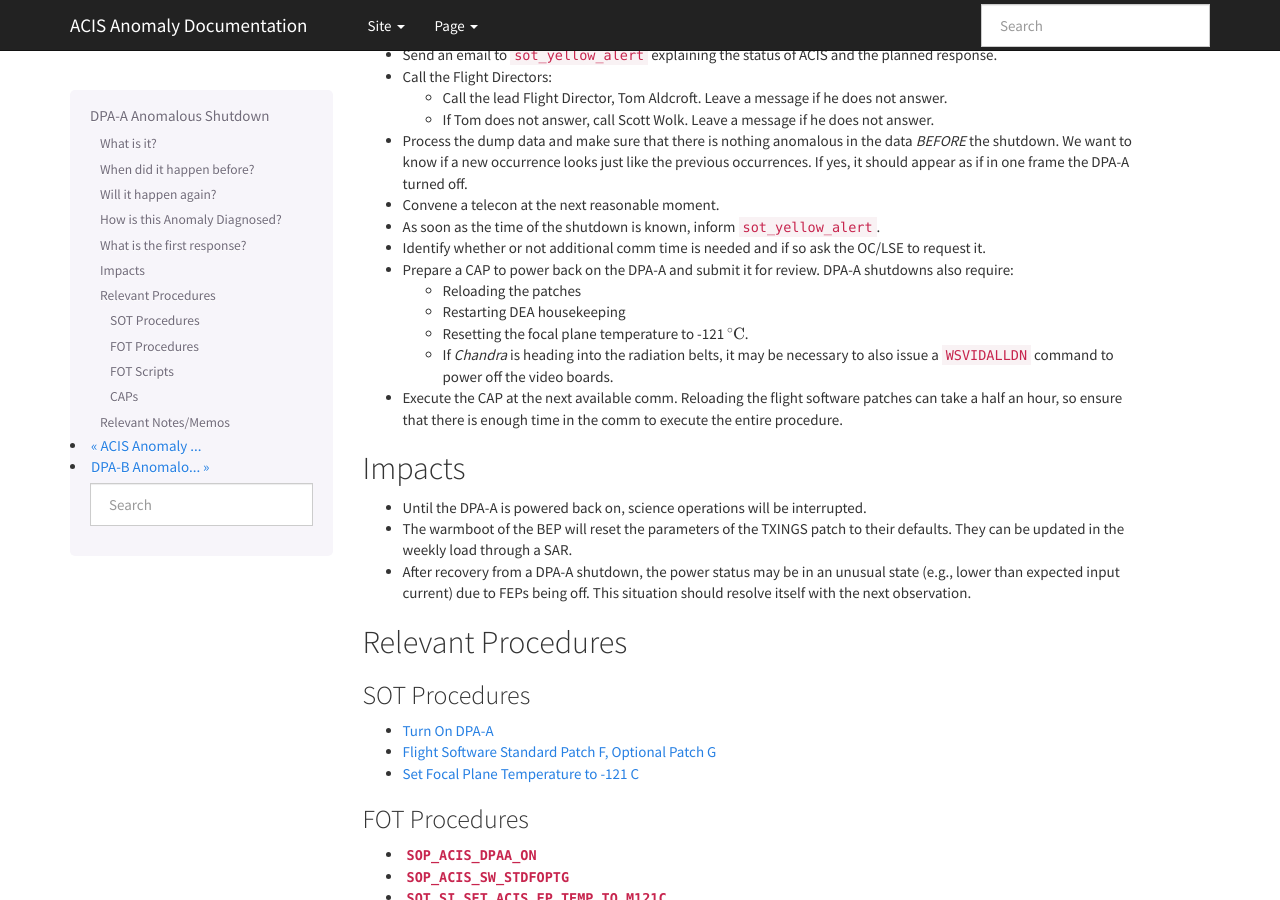
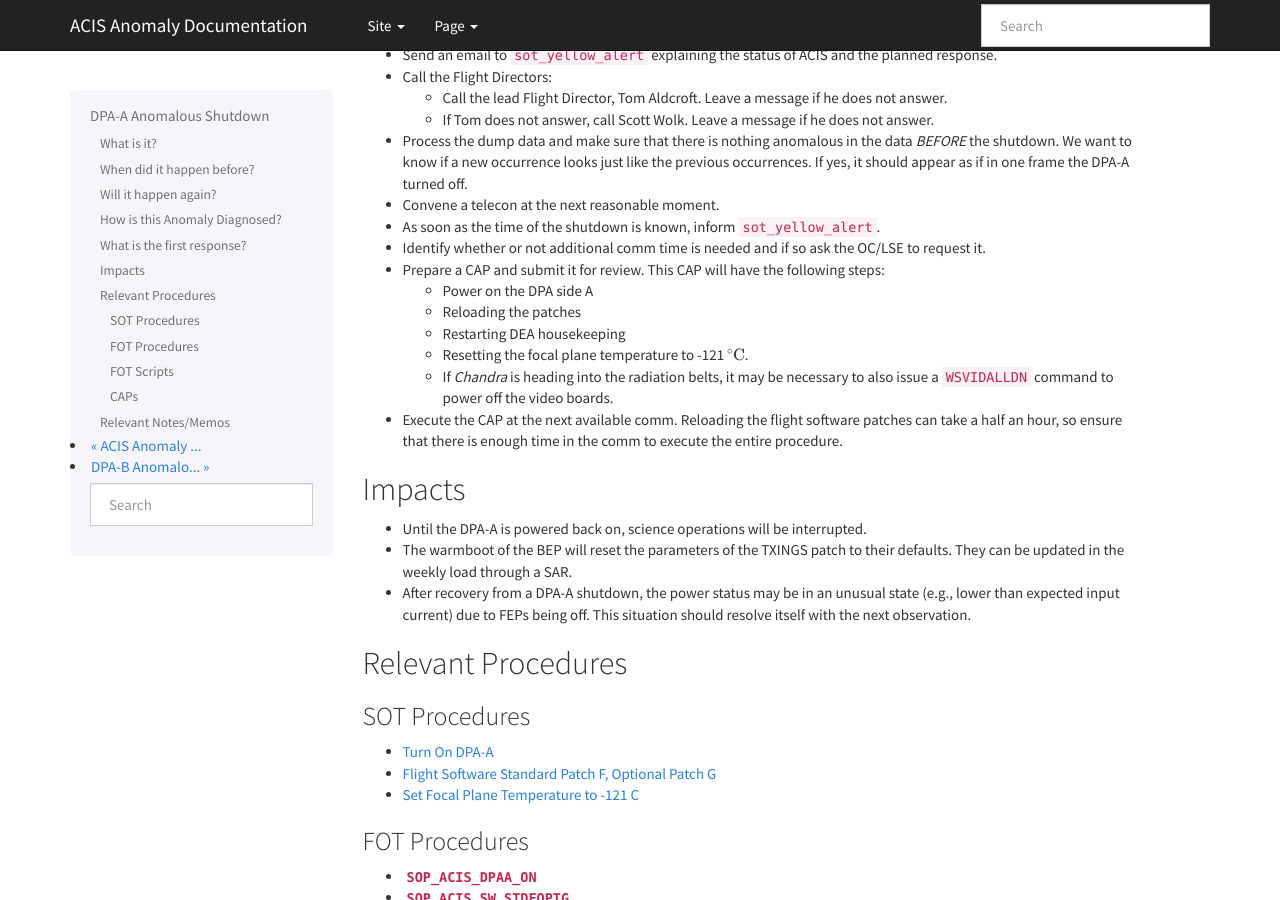
Before and after one commit to acisops/acis_anomaly_pages, a Sphinx documentation site: the page built from source/dpaa_shutdown.rst, in a window 1280 px wide and 900 px high, scrolled down 862 px. Built offline with Sphinx 7.4.7, drawn with Linux system fonts in a browser that asks for light colours.

Commit message:
Put all of the steps in this list

```diff
--- a/source/dpaa_shutdown.rst
+++ b/source/dpaa_shutdown.rst
@@ -58,9 +58,9 @@ Our real-time web pages will alert us and the Lead System Engineer will call us.
 * Convene a telecon at the next reasonable moment.
 * As soon as the time of the shutdown is known, inform ``sot_yellow_alert``.
 * Identify whether or not additional comm time is needed and if so ask the OC/LSE to request it.
-* Prepare a CAP to power back on the DPA-A and submit it for review. DPA-A shutdowns also
-  require:
+* Prepare a CAP and submit it for review. This CAP will have the following steps:
 
+  - Power on the DPA side A
   - Reloading the patches
   - Restarting DEA housekeeping
   - Resetting the focal plane temperature to -121 :math:`^\circ{\rm C}`.
```
